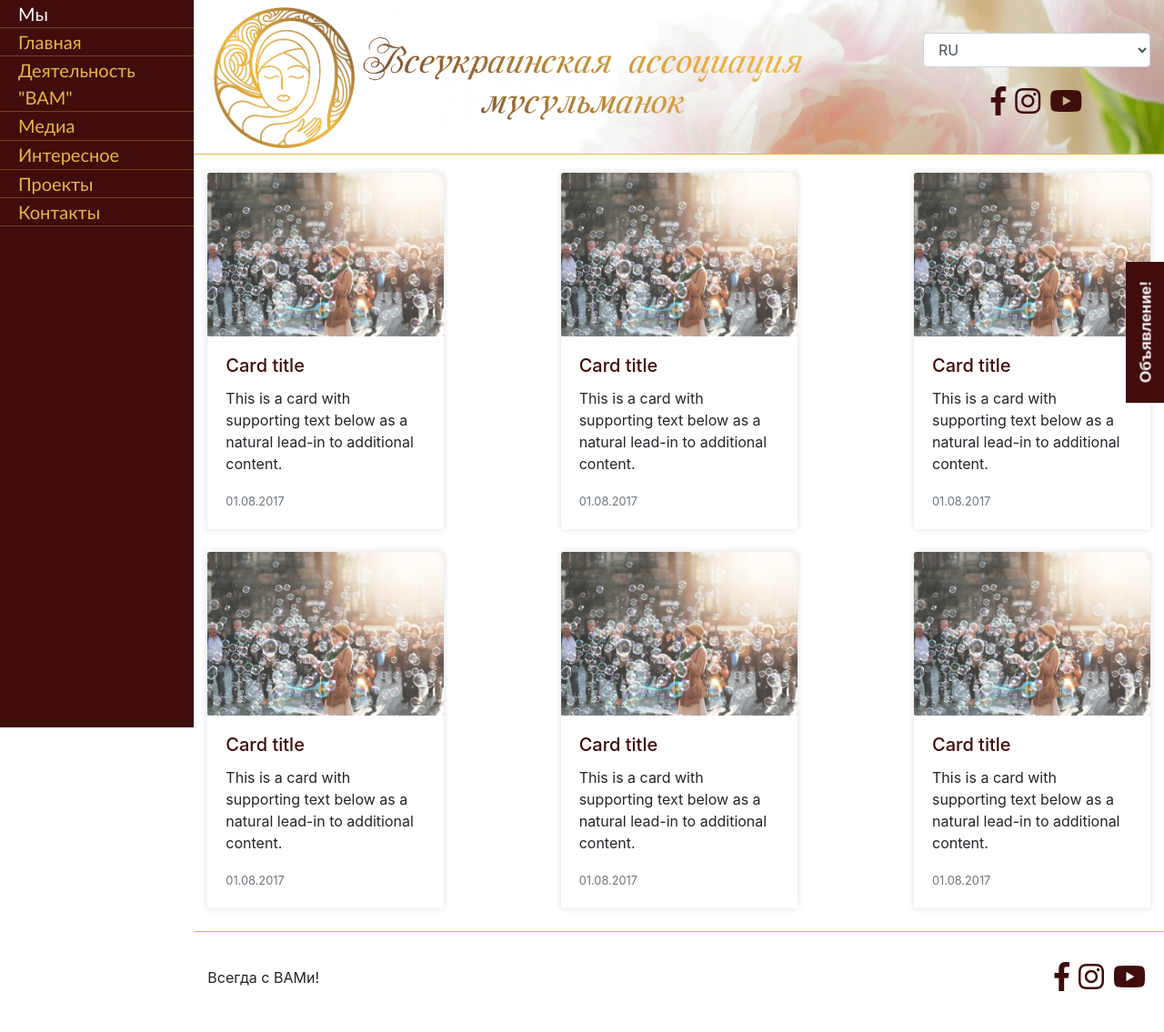
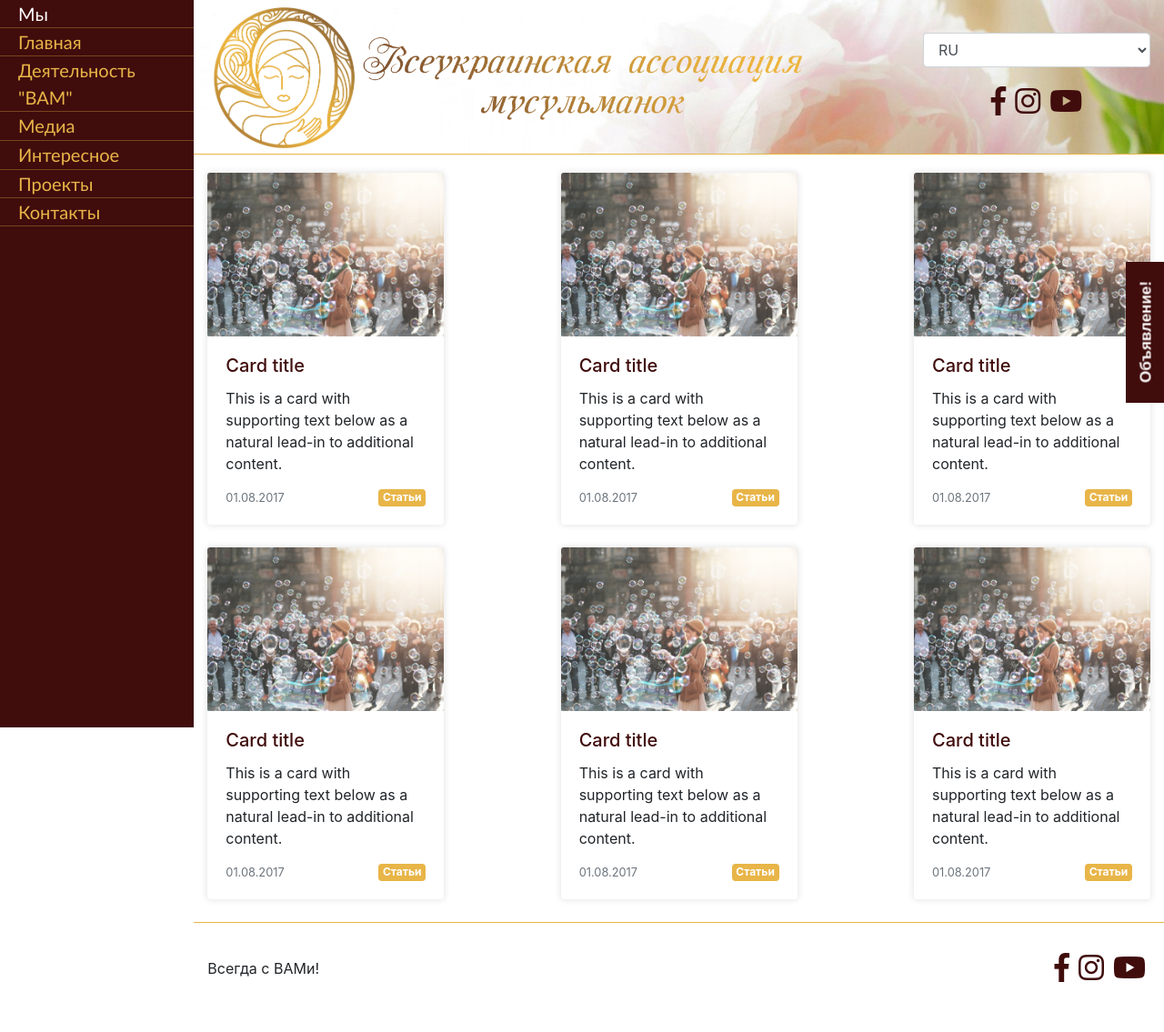
Before and after one commit to togrulmamedov/wam, a PHP site: page / in a window 1280 px wide. Shown: the whole page at 91% size. After the commit the page ends 1080 px from the top, so only its background shows below. Run offline with PHP 8.4, Linux system fonts and the light colour scheme.

Commit message:
globalfix: добавлены индикаторы рубрик.

```diff
--- a/css/styles.css
+++ b/css/styles.css
@@ -118,6 +118,11 @@
     text-shadow: 1px 1px 1px #d8d8d8;
     border-bottom: 1px solid #e8b548;
 }
+
+.badge-mw {
+    color: #ffffff;
+    background-color: #e8b548;
+}
 /* конец основной разметки */
 
 /* контент главной страницы*/
--- a/index.html
+++ b/index.html
@@ -169,7 +169,10 @@
                                     <div class="card-body">
                                         <h5 class="card-title title--dark"><a href="#" class="card-link">Card title</a></h5>
                                         <p class="card-text">This is a card with supporting text below as a natural lead-in to additional content.</p>
-                                        <p class="card-text"><small class="text-muted">01.08.2017</small></p>
+                                        <p class="card-text d-flex flex-row justify-content-between">
+                                            <small class="text-muted">01.08.2017</small>
+                                            <span class="badge badge-mw">Статьи</span>
+                                        </p>
                                     </div>
                                 </div>
                             </div>
@@ -179,7 +182,10 @@
                                     <div class="card-body">
                                         <h5 class="card-title title--dark"><a href="#" class="card-link">Card title</a></h5>
                                         <p class="card-text">This is a card with supporting text below as a natural lead-in to additional content.</p>
-                                        <p class="card-text"><small class="text-muted">01.08.2017</small></p>
+                                        <p class="card-text d-flex flex-row justify-content-between">
+                                            <small class="text-muted">01.08.2017</small>
+                                            <span class="badge badge-mw">Статьи</span>
+                                        </p>
                                     </div>
                                 </div>
                             </div>
@@ -189,7 +195,10 @@
                                     <div class="card-body">
                                         <h5 class="card-title title--dark"><a href="#" class="card-link">Card title</a></h5>
                                         <p class="card-text">This is a card with supporting text below as a natural lead-in to additional content.</p>
-                                        <p class="card-text"><small class="text-muted">01.08.2017</small></p>
+                                        <p class="card-text d-flex flex-row justify-content-between">
+                                            <small class="text-muted">01.08.2017</small>
+                                            <span class="badge badge-mw">Статьи</span>
+                                        </p>
                                     </div>
                                 </div>
                             </div>
@@ -199,7 +208,10 @@
                                     <div class="card-body">
                                         <h5 class="card-title title--dark"><a href="#" class="card-link">Card title</a></h5>
                                         <p class="card-text">This is a card with supporting text below as a natural lead-in to additional content.</p>
-                                        <p class="card-text"><small class="text-muted">01.08.2017</small></p>
+                                        <p class="card-text d-flex flex-row justify-content-between">
+                                            <small class="text-muted">01.08.2017</small>
+                                            <span class="badge badge-mw">Статьи</span>
+                                        </p>
                                     </div>
                                 </div>
                             </div>
@@ -209,7 +221,10 @@
                                     <div class="card-body">
                                         <h5 class="card-title title--dark"><a href="#" class="card-link">Card title</a></h5>
                                         <p class="card-text">This is a card with supporting text below as a natural lead-in to additional content.</p>
-                                        <p class="card-text"><small class="text-muted">01.08.2017</small></p>
+                                        <p class="card-text d-flex flex-row justify-content-between">
+                                            <small class="text-muted">01.08.2017</small>
+                                            <span class="badge badge-mw">Статьи</span>
+                                        </p>
                                     </div>
                                 </div>
                             </div>
@@ -219,7 +234,10 @@
                                     <div class="card-body">
                                         <h5 class="card-title title--dark"><a href="#" class="card-link">Card title</a></h5>
                                         <p class="card-text">This is a card with supporting text below as a natural lead-in to additional content.</p>
-                                        <p class="card-text"><small class="text-muted">01.08.2017</small></p>
+                                        <p class="card-text d-flex flex-row justify-content-between">
+                                            <small class="text-muted">01.08.2017</small>
+                                            <span class="badge badge-mw">Статьи</span>
+                                        </p>
                                     </div>
                                 </div>
                             </div>
```
